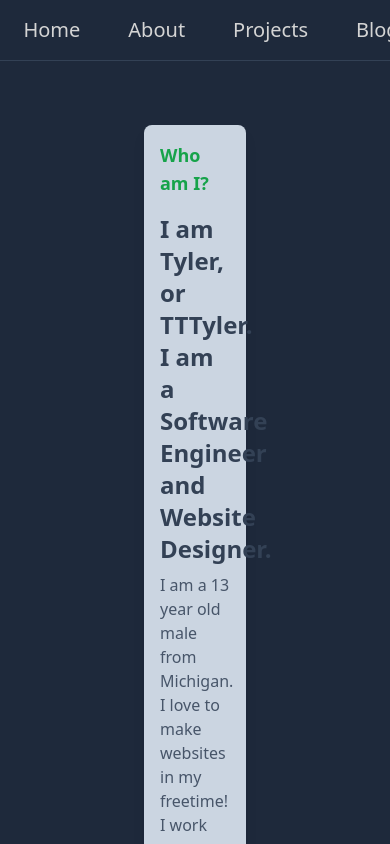
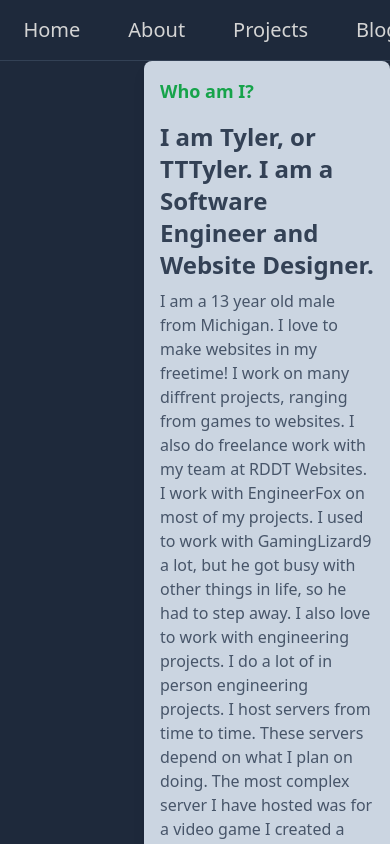
Before and after one commit to RDDT-Websites/RDDT-Website, a website: page about.html in a window 390 px wide. Shown: the top 844 px of the page. Drawn offline with nearby package versions, Linux system fonts and the light colour scheme.

Commit message:
Fixed responsive issues for mobile

```diff
--- a/about.html
+++ b/about.html
@@ -43,7 +43,7 @@
     </div>
     </nav>
 
-    <main class="pl-36 pt-16 pr-36">
+    <main class="pl-36 sm:p-0 lg:pt-16 lg:pr-36">
       <div class="rounded-lg shadow-lg bg-slate-300 p-4">
         <div class="text-lg text-green-600 font-semibold pb-4">
             <span>Who am I?</span>
```
